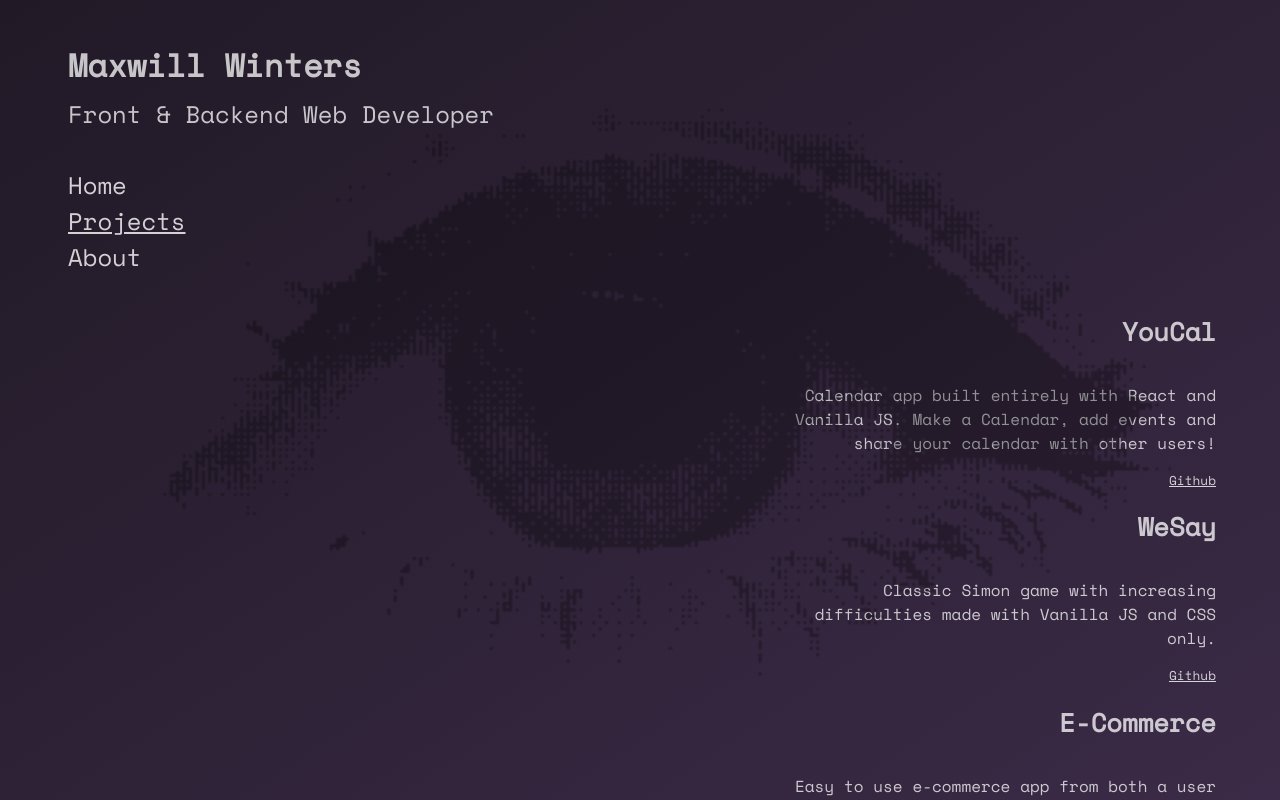
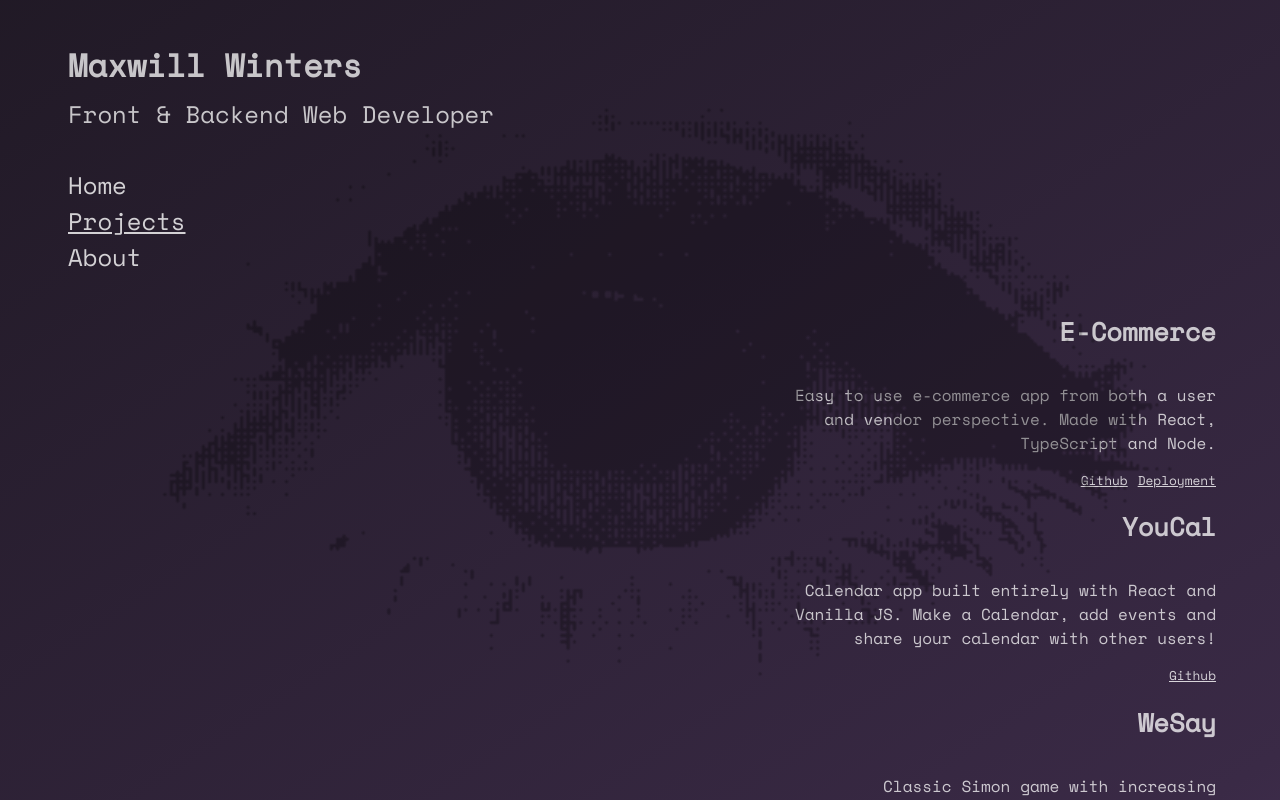
Before and after one commit to Aphenphos/portfolio, a React (Create React App) app: page /projects in a window 1280 px wide. Built offline with nearby package versions, Linux system fonts and the light colour scheme.

Commit message:
added project links

```diff
--- a/src/Projects/Projects.js
+++ b/src/Projects/Projects.js
@@ -1,14 +1,21 @@
 import { projects } from "../data";
 import Project from "../components/Project/Project";
-import './Projects.sass'
+import "./Projects.sass";
 export default function Projects() {
   return (
     <>
       <div id="projects-container">
         {projects.map((p, index) => (
-      <Project key={index} name={p.name} githubLink={p.githubLink} description={p.description} index={index}/>
+          <Project
+            key={index}
+            name={p.name}
+            githubLink={p.githubLink}
+            deployLink={p.deployLink}
+            description={p.description}
+            index={index}
+          />
         ))}
       </div>
     </>
-    )
+  );
 }
--- a/src/components/Project/Project.js
+++ b/src/components/Project/Project.js
@@ -1,12 +1,25 @@
 import "./Project.sass";
-export default function Project({ name, githubLink, description, index }) {
+export default function Project({
+  name,
+  githubLink,
+  deployLink,
+  description,
+  index,
+}) {
   return (
     <>
-      <div className="project-container" style={{
-        animation: `${(index / 2) + .75}s ease-in 0s 1 slideInLeft` }}>
-          <h1>{name}</h1>
-          <p>{description}</p>
+      <div
+        className="project-container"
+        style={{
+          animation: `${index / 2 + 0.75}s ease-in 0s 1 slideInLeft`,
+        }}
+      >
+        <h1>{name}</h1>
+        <p>{description}</p>
+        <div id="link-cont">
           <a href={githubLink}>Github</a>
+          {deployLink ? <a href={deployLink}>Deployment</a> : <></>}
+        </div>
       </div>
     </>
   );
--- a/src/components/Project/Project.sass
+++ b/src/components/Project/Project.sass
@@ -18,6 +18,16 @@
         pointer-events: auto
     ::before
         display: none
+#link-cont
+    display: flex
+    gap: 10px
+    text-align: right
+    float: right
+    align-items: right
+    justify-content: right
+
+
+
 @media only screen and (max-width: 600px)
     .project-container
         float: none
--- a/src/data.js
+++ b/src/data.js
@@ -1,10 +1,11 @@
 const projects = [];
-const abouts = []
-function makeProject(name, githubLink, description) {
+const abouts = [];
+function makeProject(name, githubLink, deployLink, description) {
   const project = {
     name,
     githubLink,
-    description
+    deployLink,
+    description,
   };
   projects.push(project);
 }
@@ -12,19 +13,41 @@ function makeProject(name, githubLink, description) {
 function makeAbout(title, content) {
   const about = {
     title,
-    content
-  }
-  abouts.push(about)
+    content,
+  };
+  abouts.push(about);
 }
 
-makeAbout('Thoughtful design makes life easier', 'With a background in psychology and management, well-planned and executed systems have always been my goal.')
-makeAbout('Endless learning', 'Nothing improves on its own, one must be willing to learn new and rapidly advancing technologies as time dictates.')
-makeAbout('Hard Work', ' No amount of talent is a replacement for dedication and putting in the hours required to maximize potential.')
+makeAbout(
+  "Thoughtful design makes life easier",
+  "With a background in psychology and management, well-planned and executed systems have always been my goal."
+);
+makeAbout(
+  "Endless learning",
+  "Nothing improves on its own, one must be willing to learn new and rapidly advancing technologies as time dictates."
+);
+makeAbout(
+  "Hard Work",
+  " No amount of talent is a replacement for dedication and putting in the hours required to maximize potential."
+);
 
-
-makeProject("YouCal", "https://github.com/Aphenphos/calendar", 'Calendar app built entirely with React and Vanilla JS. Make a Calendar, add events and share your calendar with other users!');
-makeProject("WeSay", "https://github.com/Aphenphos/We-Say", 'Classic Simon game with increasing difficulties made with Vanilla JS and CSS only.');
-makeProject("E-Commerce", "https://github.com/Aphenphos/Ecommerce-template-project/tree/dev", 'Easy to use e-commerce app from both a user and vendor perspective. Made with React, TypeScript and Node.');
-
+makeProject(
+  "E-Commerce",
+  "https://github.com/Aphenphos/Ecommerce-template-project/tree/dev",
+  "https://ecomexample.up.railway.app/",
+  "Easy to use e-commerce app from both a user and vendor perspective. Made with React, TypeScript and Node."
+);
+makeProject(
+  "YouCal",
+  "https://github.com/Aphenphos/calendar",
+  null,
+  "Calendar app built entirely with React and Vanilla JS. Make a Calendar, add events and share your calendar with other users!"
+);
+makeProject(
+  "WeSay",
+  "https://github.com/Aphenphos/We-Say",
+  null,
+  "Classic Simon game with increasing difficulties made with Vanilla JS and CSS only."
+);
 
 export { projects, abouts };
```
Lines whose indentation alone changed are shown as unchanged.
